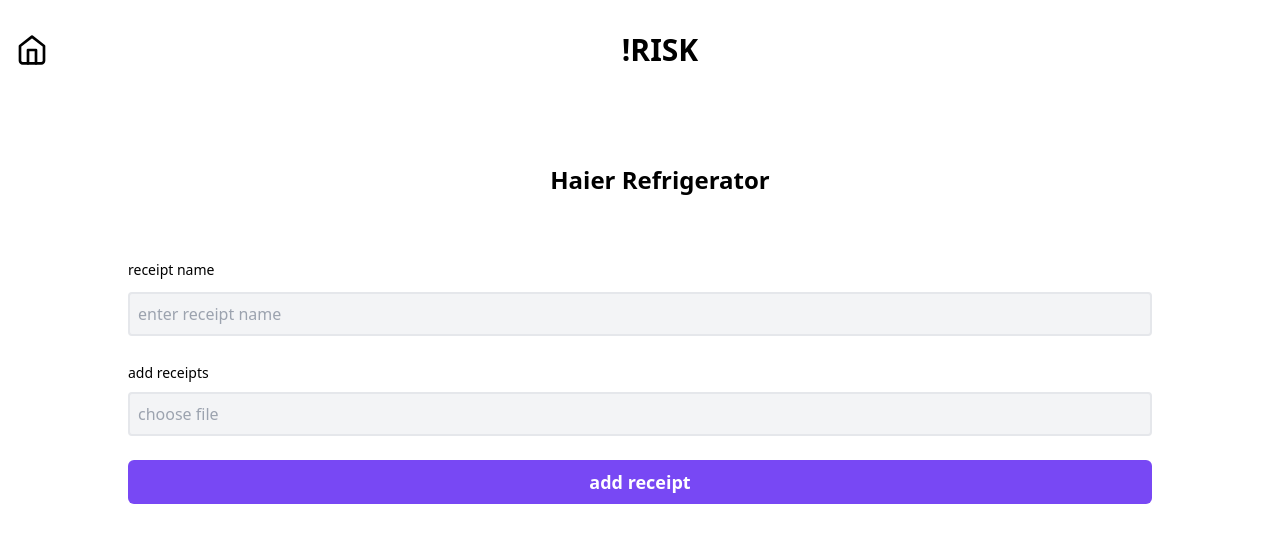
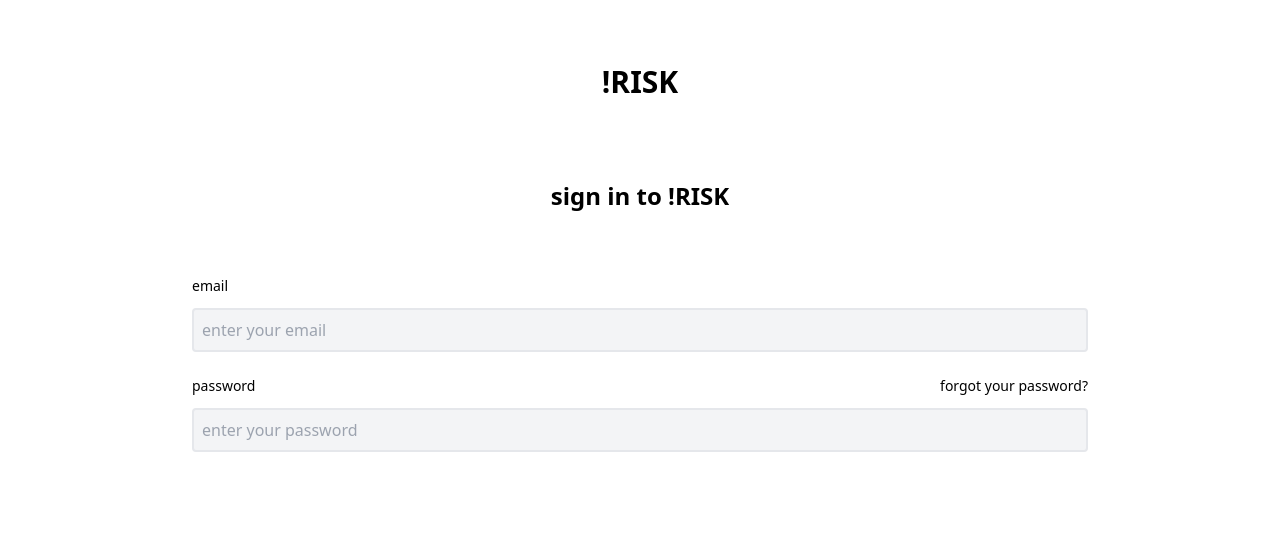
Before and after one commit to nikunjmathur08/not-RISK, a React (Vite) app in the folder frontend/: page / in a window 1280 px wide. Shown: the top 542 px of the page. Built offline with nearby package versions, Linux system fonts and the light colour scheme.

Commit message:
feat: work on sign in page

```diff
--- a/frontend/src/App.tsx
+++ b/frontend/src/App.tsx
@@ -6,6 +6,7 @@ import AddReceipt from './pages/AddReceipt'
 import Appliance from './pages/Appliance'
 import ApplianceDetails from './pages/ApplianceDetails'
 import HomePage from './pages/HomePage'
+import SignInSignUp from './pages/SignInSignUp'
 
 function App() {
 
@@ -16,7 +17,8 @@ function App() {
       {/* <Appliance /> */}
       {/* <ApplianceDetails applianceName='Haier Refrigerator' purchaseDate='November 2024'/> */}
       {/* <AddProduct /> */}
-      <AddReceipt title="Haier Refrigerator"/>
+      {/* <AddReceipt title="Haier Refrigerator"/> */}
+      <SignInSignUp />
     </>
   )
 }
--- /dev/null
+++ b/frontend/src/components/SignIn.tsx
@@ -0,0 +1,51 @@
+function SignIn() {
+  return (
+    <div>
+      <div className="mt-16 flex justify-center items-center flex-col">
+        <p className="font-bold text-3xl">!RISK</p>
+        <p className="mt-20 font-semibold text-2xl">sign in to !RISK</p>
+        <div className="mt-16 w-full max-w-4xl">
+          <form className="space-y-6">
+            <div>
+              <label
+                htmlFor="userEmail"
+                className="block text-sm font-medium"
+              >
+                email
+              </label>
+              <input
+                type="email"
+                id="userEmail"
+                placeholder="enter your email"
+                className="mt-3 w-full border-2 rounded bg-gray-100 p-2 focus:outline-none focus:ring-2 focus:ring-violet-700"
+              />
+            </div>
+            <div>
+              <div className="flex justify-between">
+                <label
+                  htmlFor="userPassword"
+                  className="block text-sm font-medium"
+                >
+                  password
+                </label>
+                <label
+                  className="block text-sm font-medium"
+                >
+                  forgot your password?
+                </label>
+              </div>
+              <input
+                type="password"
+                id="userPassword"
+                placeholder="enter your password"
+                className="mt-3 w-full border-2 rounded bg-gray-100 p-2 focus:outline-none focus:ring-2 focus:ring-violet-700"
+              />
+            </div>
+          </form>
+        </div>
+      </div>
+    </div>
+  );
+}
+
+export default SignIn;
--- /dev/null
+++ b/frontend/src/pages/SignInSignUp.tsx
@@ -0,0 +1,11 @@
+import SignIn from "../components/SignIn"
+
+function SignInSignUp () {
+  return (
+    <div>
+      <SignIn />
+    </div>
+  )
+}
+
+export default SignInSignUp
```
